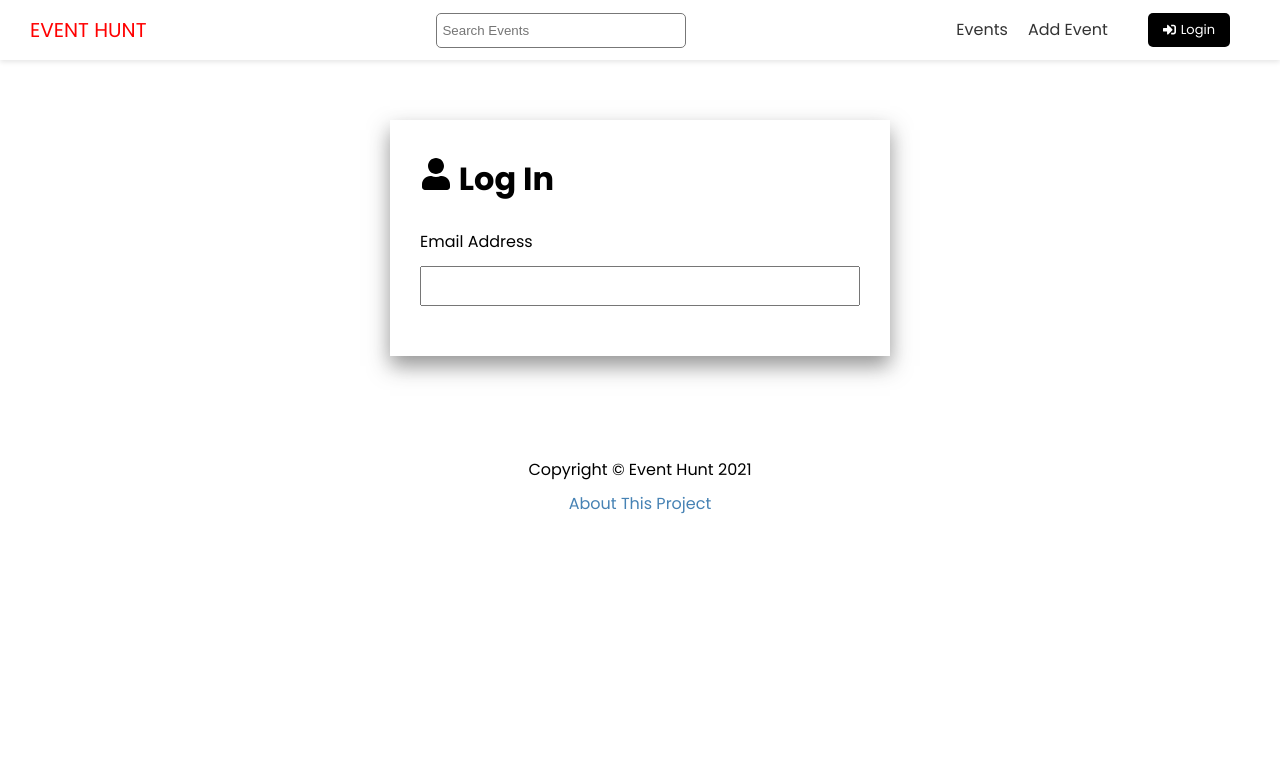
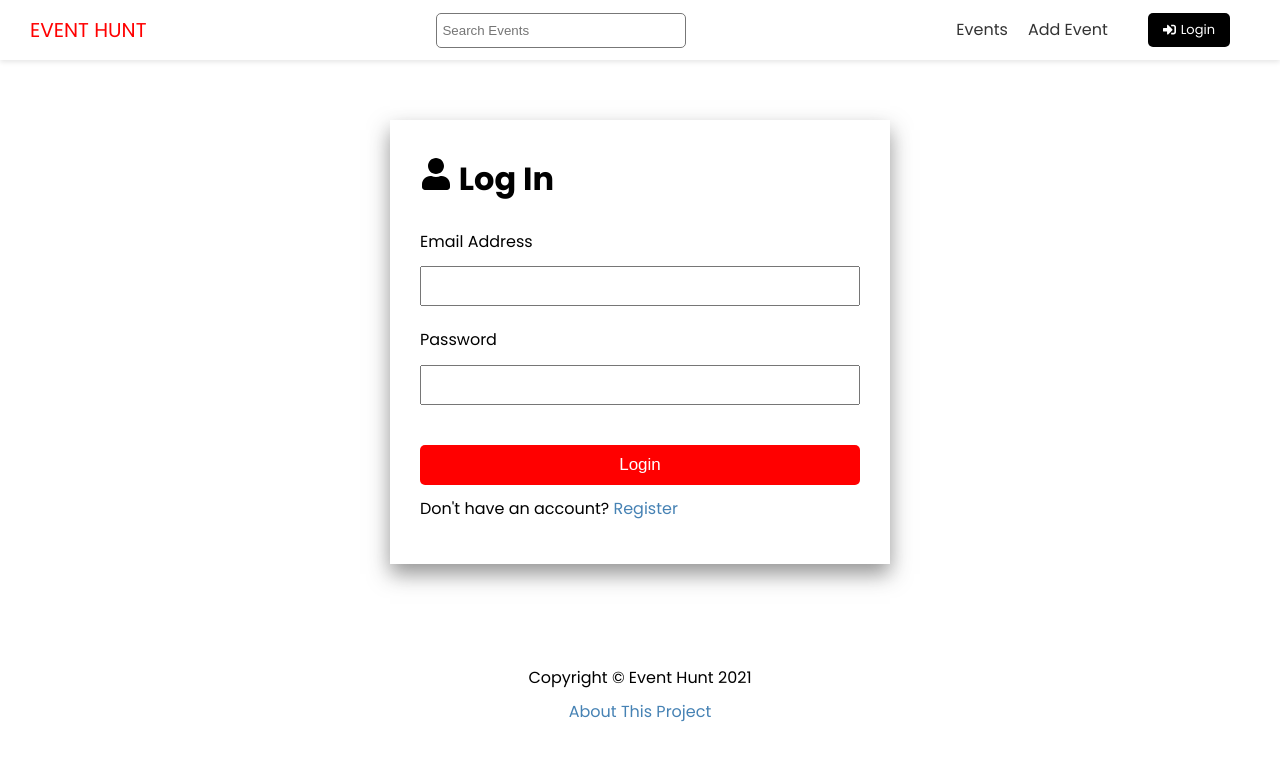
Before and after one commit to RdotSilva/React-NextJS-EventHunt, a Next.js app in the folder event-hunt-frontend/: page /account/login in a window 1280 px wide. Shown: the top 760 px of the page. Built offline with nearby package versions, Linux system fonts and the light colour scheme.

Commit message:
Add password form input

```diff
--- a/event-hunt-frontend/pages/account/login.js
+++ b/event-hunt-frontend/pages/account/login.js
@@ -8,9 +8,11 @@ import styles from "@/styles/AuthForm.module.css";
 
 export default function LoginPage() {
   const [email, setEmail] = useState("");
+  const [password, setPassword] = useState("");
 
   const handleSubmit = (e) => {
     e.preventDefault();
+    // TODO: Add logic to submit form data
   };
 
   return (
@@ -30,7 +32,20 @@ export default function LoginPage() {
               onChange={(e) => setEmail(e.target.value)}
             ></input>
           </div>
+          <div>
+            <label htmlFor="password">Password</label>
+            <input
+              type="password"
+              id="password"
+              value={password}
+              onChange={(e) => setPassword(e.target.value)}
+            ></input>
+          </div>
+          <input type="submit" value="Login" className="btn" />
         </form>
+        <p>
+          Don't have an account? <Link href="/account/register">Register</Link>
+        </p>
       </div>
     </Layout>
   );
```
